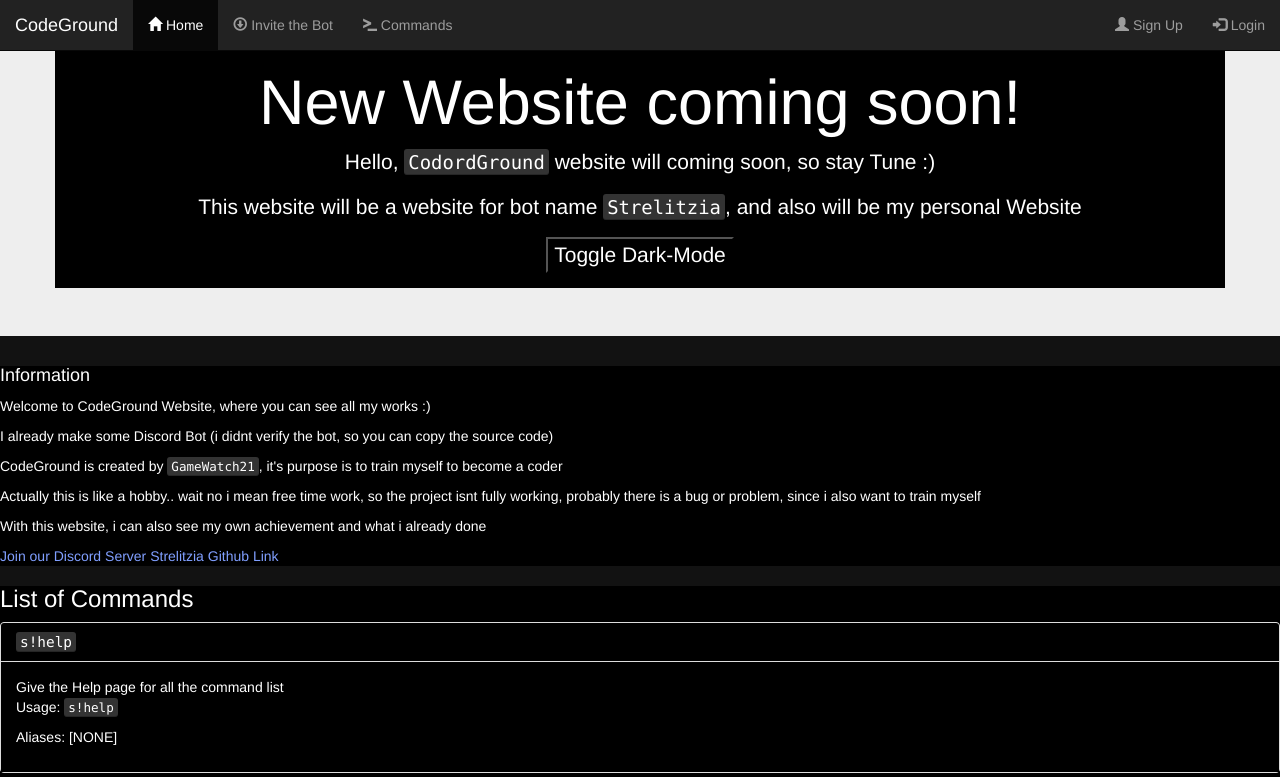
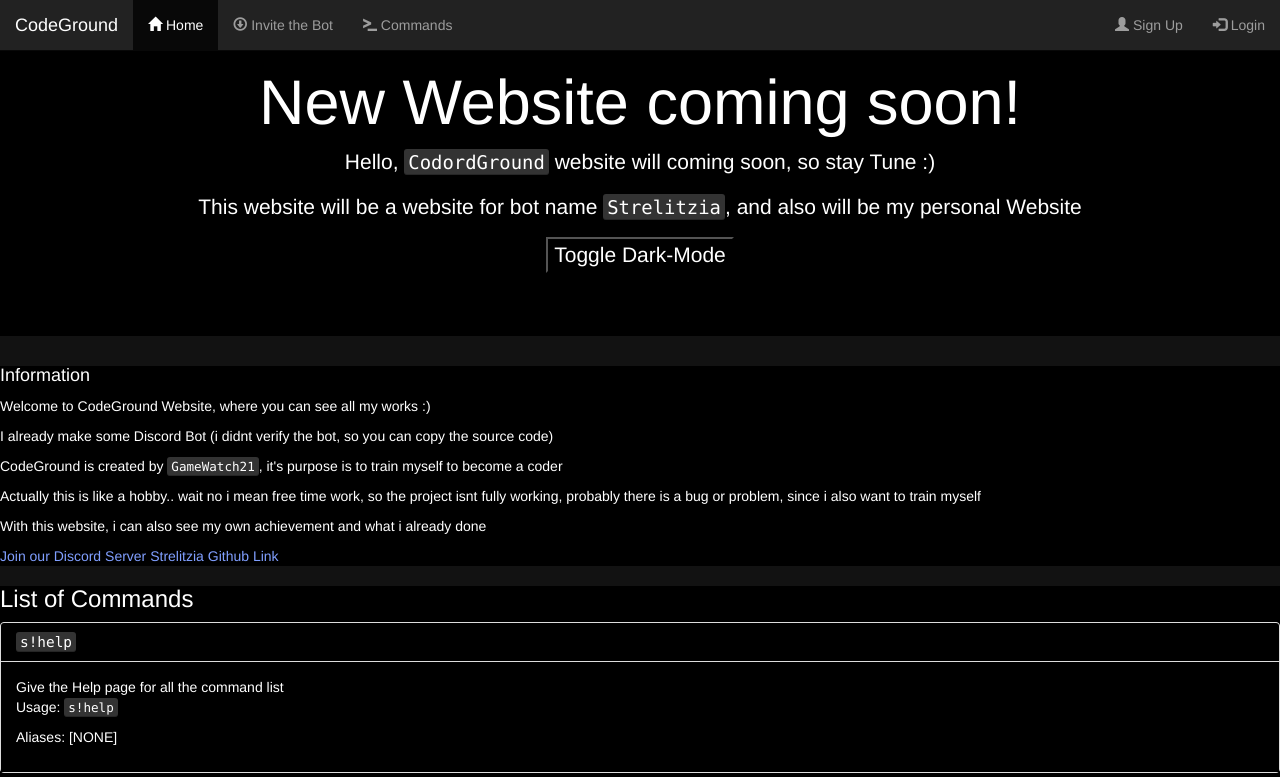
Before and after one commit to GameWatch21/CG-Economy, a website: page index.html in a window 1280 px wide. Both pictures are taken after a click on the button "Toggle Dark-Mode". Shown: the top 777 px of the page. Drawn offline with nearby package versions, Linux system fonts and the light colour scheme.

Commit message:
Dark Theme bug is Fixed :)

```diff
--- a/index.html
+++ b/index.html
@@ -41,7 +41,7 @@
   color: white;
   background: #121212;
 }
-  body.dark-theme .container{
+  body.dark-theme .jumbotron{
    background-color: black;
     }
    body.dark-theme .info{
@@ -112,12 +112,13 @@
   </div>
 </nav>
   <div class="jumbotron jumbotron-fluid text-center" id="home">
-    <div class="container">
   <h1>New Website coming soon!</h1>
     <p>Hello, <kbd>CodordGround</kbd> website will coming soon, so stay Tune :)</p>
     <p>This website will be a website for bot name <kbd>Strelitzia</kbd>, and also will be my personal Website
      </p>
      <p> <button class="btn-toggle">Toggle Dark-Mode</button> </p>
+      </div>
+
       <script>
         const btn = document.querySelector(".btn-toggle");
 
@@ -125,8 +126,8 @@
   document.body.classList.toggle("dark-theme");
 });
       </script>
-      </div>
-	</div>
+    <!--  </div>
+	</div> -->
 
  <!-- <div class="logining">
 	<a id="login" style="display: none;" href="https://discord.com/api/oauth2/authorize?client_id=694134339465642014&redirect_uri=https%3A%2F%2Fcodeground-cg.glitch.me%2F&response_type=code&scope=identify">Identify Yourself</a>
```
